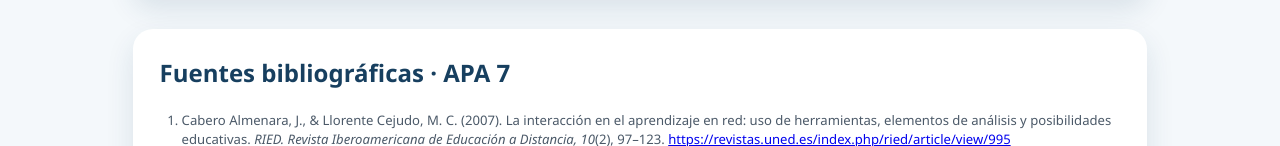
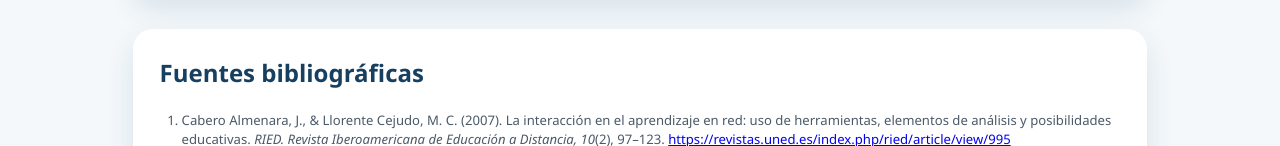
Before and after one commit to Abzikel/dalia-zuniga-berumen, a plain HTML site: page estrategias-digitales.html in a window 1280 px wide. Shown: the part 4723-4869 px from the top of the page. Drawn offline with Linux system fonts and the light colour scheme.

Commit message:
Removed text

```diff
--- a/estrategias-digitales.html
+++ b/estrategias-digitales.html
@@ -1029,7 +1029,7 @@
             </section>
 
             <section class="references">
-                <h2>Fuentes bibliográficas · APA 7</h2>
+                <h2>Fuentes bibliográficas</h2>
                 <ol>
                     <li>Cabero Almenara, J., &amp; Llorente Cejudo, M. C. (2007). La interacción en el aprendizaje en
                         red: uso de herramientas, elementos de análisis y posibilidades educativas. <em>RIED. Revista
```
